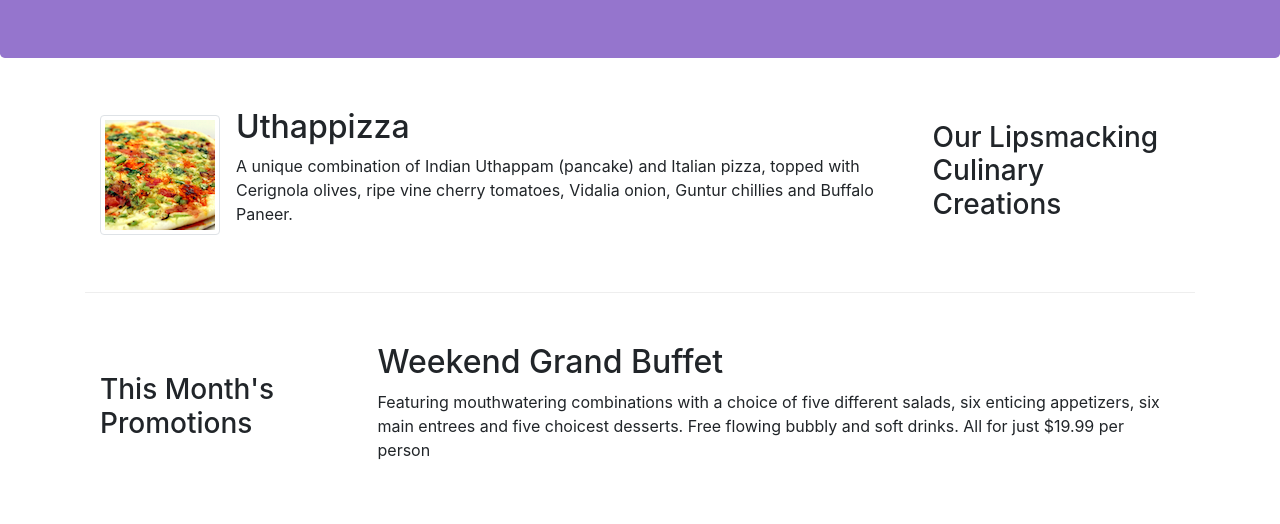
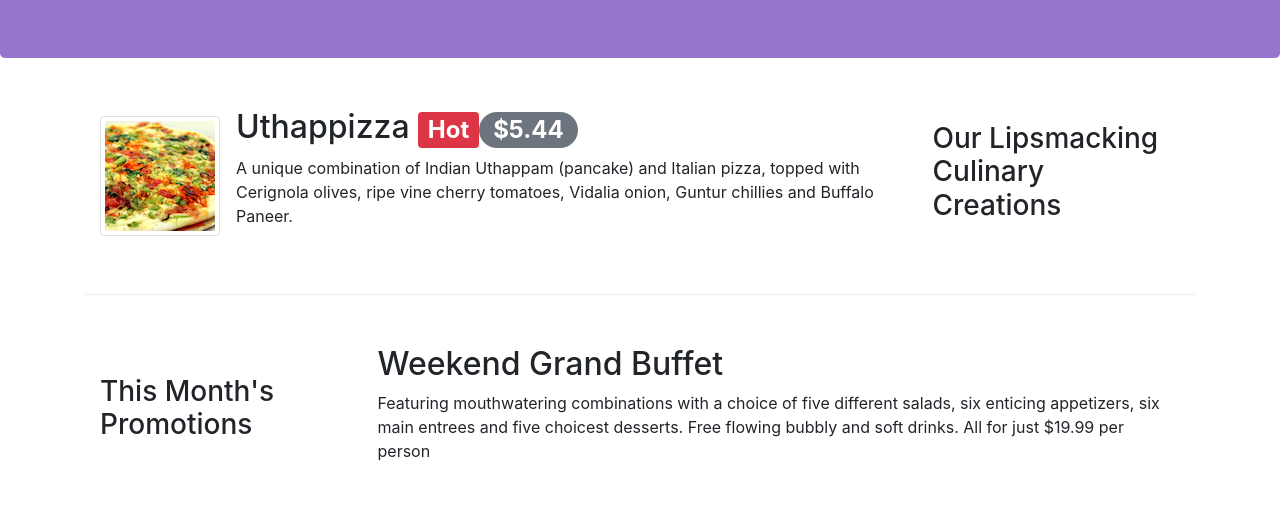
Before and after one commit to marinaBergas/important, a website: page index.html in a window 1280 px wide. Shown: the part 276-800 px from the top of the page. Drawn offline with nearby package versions, Linux system fonts and the light colour scheme.

Commit message:
alert user

```diff
--- a/index.html
+++ b/index.html
@@ -59,7 +59,7 @@
                 <div class="media">
                     <img class="d-flex mr-3 img-thumbnail align-self-center" src="img/img/uthappizza.png" alt="uthappizza">
                    <div class="media-body">
-                      <h2 class="mt-0">Uthappizza</h2>
+                      <h2 class="mt-0">Uthappizza <span class="badge badge-danger">Hot</span><span class="badge badge-pill badge-secondary">$5.44</span></h2>
                       <p class="d-none d-sm-block">A unique combination of Indian Uthappam (pancake) and Italian pizza, topped with Cerignola olives, ripe vine cherry tomatoes, Vidalia onion, Guntur chillies and Buffalo Paneer.</p>
                    </div>
                 </div>
```
